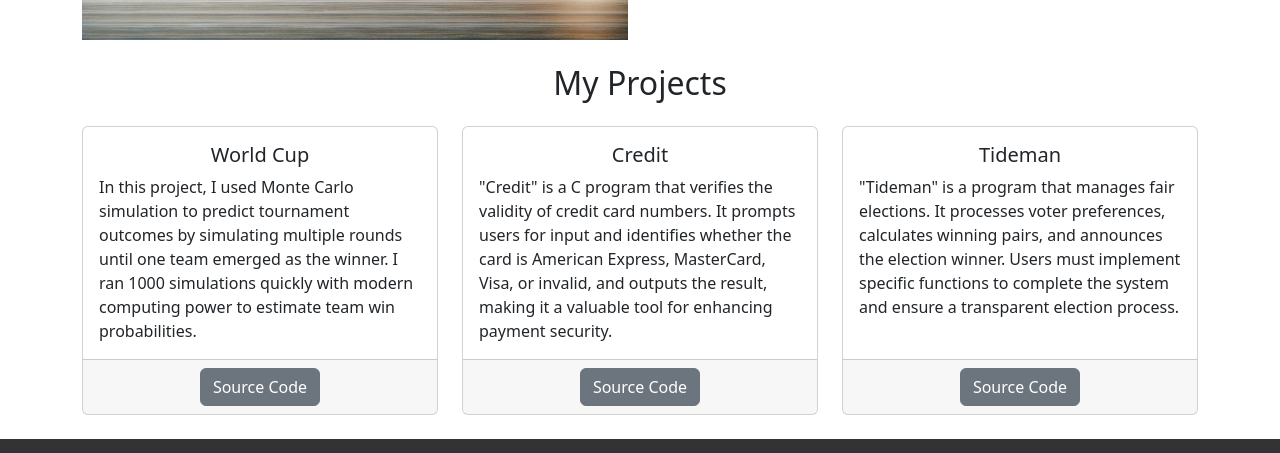
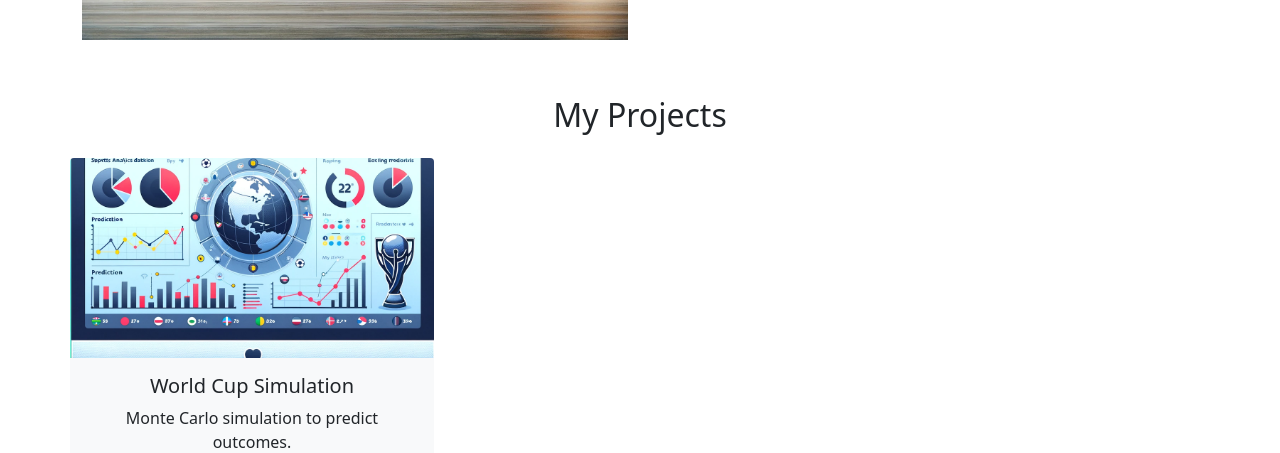
Before and after one commit to TreyMBach/Personal-Portfolio, a plain HTML site: page index.html in a window 1280 px wide. Shown: the part 1030-1483 px from the top of the page. Drawn offline with nearby package versions, Linux system fonts and the light colour scheme.

Commit message:
Add projects section

```diff
--- a/css/styles.css
+++ b/css/styles.css
@@ -208,6 +208,61 @@
     padding: 20px;
 }
 
+#projectsSection {
+    padding: 2rem 0;
+}
+
+.project-card {
+    background: #f8f9fa;
+    border: none;
+    border-radius: 0.25rem;
+    overflow: hidden;
+    transition: transform 0.3s ease;
+}
+
+.project-card:hover {
+    transform: translateY(-5px);
+    box-shadow: 0 4px 8px rgba(0, 0, 0, 0.1);
+}
+
+.project-image {
+    width: 100%;
+    height: 200px; /* Adjust as needed */
+    object-fit: cover;
+}
+
+.project-info {
+    padding: 1rem;
+    text-align: center;
+}
+
+.project-info h5 {
+    font-size: 1.25rem;
+    margin-bottom: 0.5rem;
+}
+
+.project-info p {
+    font-size: 1rem;
+    margin-bottom: 1rem;
+}
+
+.btn-outline-primary {
+    border-color: #007bff;
+    color: #007bff;
+}
+
+.btn-outline-primary:hover {
+    background-color: #007bff;
+    color: #ffffff;
+}
+
+@media (max-width: 767px) {
+    .col-md-4 {
+        max-width: 100%;
+    }
+}
+
+
 /* Footer Styles */
 .footer {
     background-color: #333; /* Dark background */
--- a/index.html
+++ b/index.html
@@ -7,7 +7,7 @@
     <link href="https://cdnjs.cloudflare.com/ajax/libs/font-awesome/5.15.3/css/all.min.css" rel="stylesheet">
     <link href="./css/reset.css" rel="stylesheet">
     <link href="./css/styles.css" rel="stylesheet">
-    <title>My Webpage</title>
+    <title>Trey Bach Portfolio</title>
 </head>
 <body>
     <!-- Header -->
@@ -50,48 +50,24 @@
             </div>
         </main>
 
-    <!-- Projects Section -->
-    <main class="container my-4" id="projectsSection">
-        <h2 class="text-center mb-4">My Projects</h2>
-        <div class="row row-cols-1 row-cols-md-3 g-4">
-            <!-- Project 1 -->
-            <div class="col">
-                <div class="card h-100">
-                    <div class="card-body">
-                        <h5 class="card-title text-center">World Cup</h5>
-                        <p class="card-text">In this project, I used Monte Carlo simulation to predict tournament outcomes by simulating multiple rounds until one team emerged as the winner. I ran 1000 simulations quickly with modern computing power to estimate team win probabilities.</p>
-                    </div>
-                    <div class="card-footer text-center">
-                        <a href="https://github.com/code50/64717193/tree/main/python/world-cup" class="btn btn-secondary">Source Code</a>
+        <main class="container my-4" id="projectsSection">
+            <h2 class="text-center mb-4">My Projects</h2>
+            <div class="row">
+                <!-- Project 1 -->
+                <div class="col-md-4 mb-4">
+                    <div class="project-card">
+                        <img src="./images/worldcupsimulation.png" alt="World Cup Project" class="project-image img-fluid">
+                        <div class="project-info">
+                            <h5>World Cup Simulation</h5>
+                            <p>Monte Carlo simulation to predict outcomes.</p>
+                            <a href="https://github.com/code50/64717193/tree/main/python/world-cup" class="btn btn-outline-primary">View Details</a>
+                        </div>
                     </div>
                 </div>
+                <!-- Additional projects follow the same structure -->
             </div>
-            <!-- Project 2 -->
-            <div class="col">
-                <div class="card h-100">
-                    <div class="card-body">
-                        <h5 class="card-title text-center">Credit</h5>
-                        <p class="card-text">"Credit" is a C program that verifies the validity of credit card numbers. It prompts users for input and identifies whether the card is American Express, MasterCard, Visa, or invalid, and outputs the result, making it a valuable tool for enhancing payment security.</p>
-                    </div>
-                    <div class="card-footer text-center">
-                        <a href="https://github.com/code50/64717193/tree/main/C/credit" class="btn btn-secondary">Source Code</a>
-                    </div>
-                </div>
-            </div>
-            <!-- Project 3 -->
-            <div class="col">
-                <div class="card h-100">
-                    <div class="card-body">
-                        <h5 class="card-title text-center">Tideman</h5>
-                        <p class="card-text">"Tideman" is a program that manages fair elections. It processes voter preferences, calculates winning pairs, and announces the election winner. Users must implement specific functions to complete the system and ensure a transparent election process.</p>
-                    </div>
-                    <div class="card-footer text-center">
-                        <a href="https://github.com/code50/64717193/tree/main/C/tideman" class="btn btn-secondary">Source Code</a>
-                    </div>
-                </div>
-            </div>
-        </div>
-    </main>
+        </main>
+
 
     <!-- Contact Section -->
     <!-- <main class="container my-4" id="contactSection">
```
Also changed, not shown: images/githubicon.png (added), images/worldcupsimulation.png (added).
